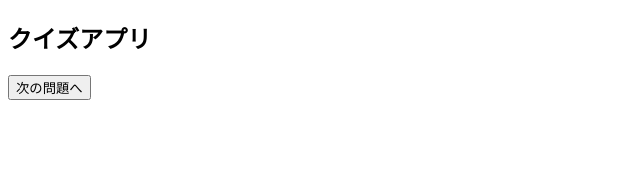
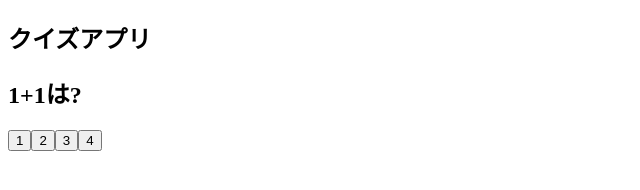
Before and after one commit to EtoEto32/quiz_app, a website: page quiz-app/index.html in a window 1280 px wide. Shown: the whole page, without its empty margins (0-640 px from the left). Drawn offline with Linux system fonts and the light colour scheme.

Commit message:
ADD:コア機能の完成

```diff
--- a/quiz-app/index.html
+++ b/quiz-app/index.html
@@ -7,15 +7,14 @@
   <link rel="stylesheet" href="style.css">
 </head>
 <body>
-    <div id="quiz-container">
+    <div id="question-container">
       <h2>クイズアプリ</h2>
-      <div id="choice-container">
-
+      <h2 id="question">問題文</h2>
+      <div id="choices">
       </div>
     </div>
-    <div id="result">
-      <button id="next-btn" >次の問題へ</button>
-    </div>
-    <script src="quiz.js"></script>
+    <div id="result"></div>
+    <button id="next-btn" >次の問題へ</button>
+    <script src="script.js"></script>
 </body>
 </html>
--- a/quiz-app/script.js
+++ b/quiz-app/script.js
@@ -1,37 +1,96 @@
 // クイズデータの配列
-
-const quiz=[
+const quizData = [
   {
-    "question":"1+1は?",
-    "choices":["1","2","3","4"],
-    "answer":2
+    question: "1+1は?",
+    choices: ["1", "2", "3", "4"],
+    answer: "2"
   },
   {
-    "question":"ドラゴンボールの主人公は?",
-    "choices":["孫悟空","ルフィ","うずまきナルト","犬夜叉"],
-    "answer":"孫悟空"
+    question: "ドラゴンボールの主人公は?",
+    choices: ["孫悟空", "ルフィ", "うずまきナルト", "犬夜叉"],
+    answer: "孫悟空"
   },
   {
-    "question":"マリオシリーズの登場人物ではないのは？",
-    "choices":["ルイージ","ワリオ","ワルイージ","カービィー"],
-    "answer":"カービィー"
-  },
-  //　こっからさらに問題を追加出来る。
-]
+    question: "マリオシリーズの登場人物ではないのは？",
+    choices: ["ルイージ", "ワリオ", "ワルイージ", "カービィー"],
+    answer: "カービィー"
+  }
+];
 
-//現在の問題のインデックス
-let currentQuiz=0;
+// 現在の問題のインデックス
+let currentQuestion = 0;
 
-//最終的なスコア
-let score=0;
+// 最終的なスコア
+let score = 0;
 
-//DOM要素の取得
-const questionEl=document.getElementById("question");
-const choicesEl=document.getElementById("choices");
-const resultEl=document.getElementById("result");
-const nextBtn=document.getElementById("next-btn");
+// DOM要素の取得
+const questionEl = document.getElementById("question");
+const choicesEl = document.getElementById("choices");
+const resultEl = document.getElementById("result");
+const nextBtn = document.getElementById("next-btn");
 
 // クイズをロードする関数
-function loadQuiz(){
+function loadQuiz() {
+  // 結果と次へボタンを初期化
+  resultEl.textContent = "";
+  nextBtn.style.display = "none";
 
+  // 全ての問題が終了したら結果を表示
+  if (currentQuestion>=quizData.length) {
+    showFinalResult();
+    return;
+  }
+
+  // 現在の問題を取得
+  const currentQuiz = quizData[currentQuestion];
+  questionEl.textContent = currentQuiz.question;
+  choicesEl.innerHTML = "";
+
+  // 選択肢のボタンを作成
+  currentQuiz.choices.forEach(choice => {
+    const button = document.createElement("button");
+    button.textContent = choice;
+    button.addEventListener("click", () => selectAnswer(choice));
+    choicesEl.appendChild(button);
+  });
 }
+
+// 答えを選択したときの処理
+function selectAnswer(selected) {
+  const currentQuiz = quizData[currentQuestion];
+
+  // 正誤判定
+  if (selected == currentQuiz.answer) {
+    resultEl.textContent = "正解！";
+    resultEl.style.color = "green";
+    score++;
+  } else {
+    resultEl.textContent = `不正解、正解は ${currentQuiz.answer} です。`;
+    resultEl.style.color = "red";
+  }
+
+  // 次へボタンを表示
+  nextBtn.style.display = "block";
+}
+
+// 結果表示画面
+function showFinalResult() {
+  questionEl.textContent = "クイズ終了！";
+  choicesEl.innerHTML = "";
+  resultEl.textContent = `あなたのスコアは ${score} 点です。`;
+  resultEl.style.color = "blue";
+  nextBtn.textContent = "もう一度";
+  nextBtn.style.display = "block";
+}
+
+// 問題を更新する関数
+nextBtn.addEventListener("click", () => {
+  // クイズをリスタートする
+  if (currentQuestion <= quizData.length) {
+    currentQuestion++;
+  }
+  loadQuiz();
+});
+
+// クイズを初期化
+loadQuiz();
```
